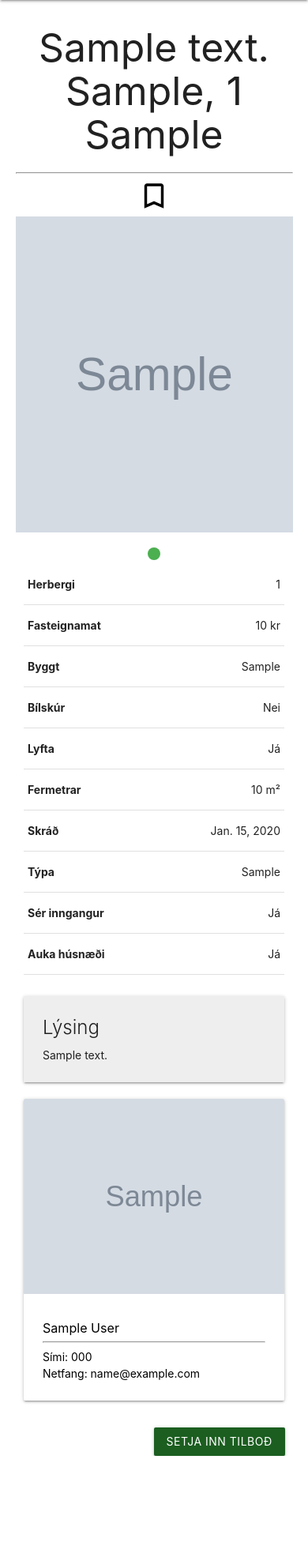
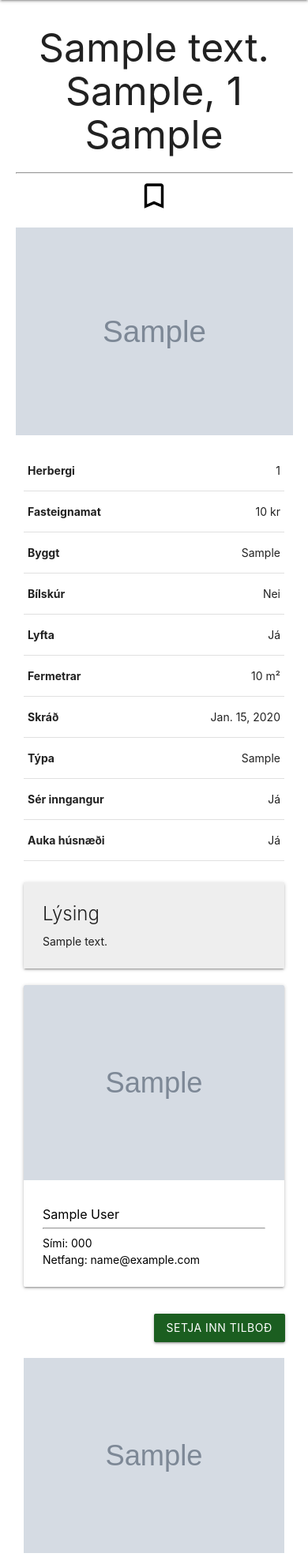
Before and after one commit to aronhr/Verklegt2, a Django app: page /1 in a window 390 px wide. Shown: the part 56-2027 px from the top of the page at 79% size. Before the commit the page ends 1899 px from the top, so only its background shows below. Run offline with Django 3.2, Linux system fonts and the light colour scheme; tables that the repository leaves empty hold one stand-in row (values such as "Sample post"); grey boxes marked "Sample" are stand-in pictures.

Commit message:
responsivaði imgs
hehe

```diff
--- a/templates/house/house.html
+++ b/templates/house/house.html
@@ -17,13 +17,11 @@
             </a>
             <br>
         </div>
-        <div class="slider">
-            <ul class="slides">
-                {% for image in house.houseimage_set.all %}
-                    <li>
-                        <a href="#{{ image.id }}"><img src="{{ image }}" alt="{{ image.id }}"></a>
-                    </li>
-                {% endfor %}
+        <div class="center">
+            <ul class="">
+                <li>
+                    <img class="responsive-img" src="{{ house.houseimage_set.all.first }}" alt="{{ image.id }}">
+                </li>
             </ul>
         </div>
 
@@ -128,7 +126,7 @@
                 <div class="card">
                     <div class="card-image">
                         <a href="{% url 'profile-id' house.seller.id %}">
-                            <img id="PhotoOfSeller" src="{{ house.seller.profile.profile_pic }}" alt="{{ house.seller.first_name }} {{ house.seller.last_name }}">
+                            <img class="responsive-img" id="PhotoOfSeller" src="{{ house.seller.profile.profile_pic }}" alt="{{ house.seller.first_name }} {{ house.seller.last_name }}">
                         </a>
                     </div>
                     <div class="card-content" style="word-wrap: break-word">
@@ -145,6 +143,7 @@
                 </div>
             </div>
         </div>
+
         <div class="row" id="BottumsToBuyAndDeleteRealestay">
             {% if user.is_authenticated and house.user == user or user.is_superuser %}
                 <button data-target="modal1" class="btn modal-trigger red darken-4 left">Eyða húsi</button>
@@ -162,6 +161,15 @@
                 <a href="{% url 'profile-buy-property' house.id %}" style="margin-right: 0.7em" class="btn green darken-4 right">Setja inn tilboð</a>
             {% endif %}
         </div>
+        <div class="row">
+
+            {% for image in house.houseimage_set.all %}
+                <div class="col l6">
+
+                    <img class="responsive-img" src="{{ image }}" alt="{{ image.id }}">
+                </div>
+            {% endfor %}
+        </div>
     </div>
     <script src="{% static 'javascript/houses.js' %}"></script>
     <script src="{% static 'javascript/buy_house.js' %}"></script>
```
